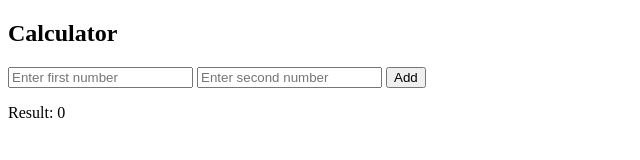
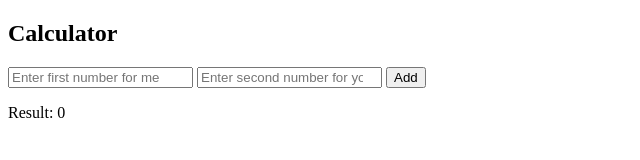
Before and after one commit to Naruto08403/ci-cd-demo, a website: page index.html in a window 1280 px wide. Shown: the full height of the page, 0-640 px from the left. Drawn offline with Linux system fonts and the light colour scheme.

```diff
--- a/index.html
+++ b/index.html
@@ -7,8 +7,8 @@
 </head>
 <body>
     <h2>Calculator</h2>
-    <input type="number" id="num1" placeholder="Enter first number">
-    <input type="number" id="num2" placeholder="Enter second number">
+    <input type="number" id="num1" placeholder="Enter first number for me">
+    <input type="number" id="num2" placeholder="Enter second number for you">
     <button onclick="calculate()">Add</button>
     <p>Result: <span id="result">0</span></p>
 
```
